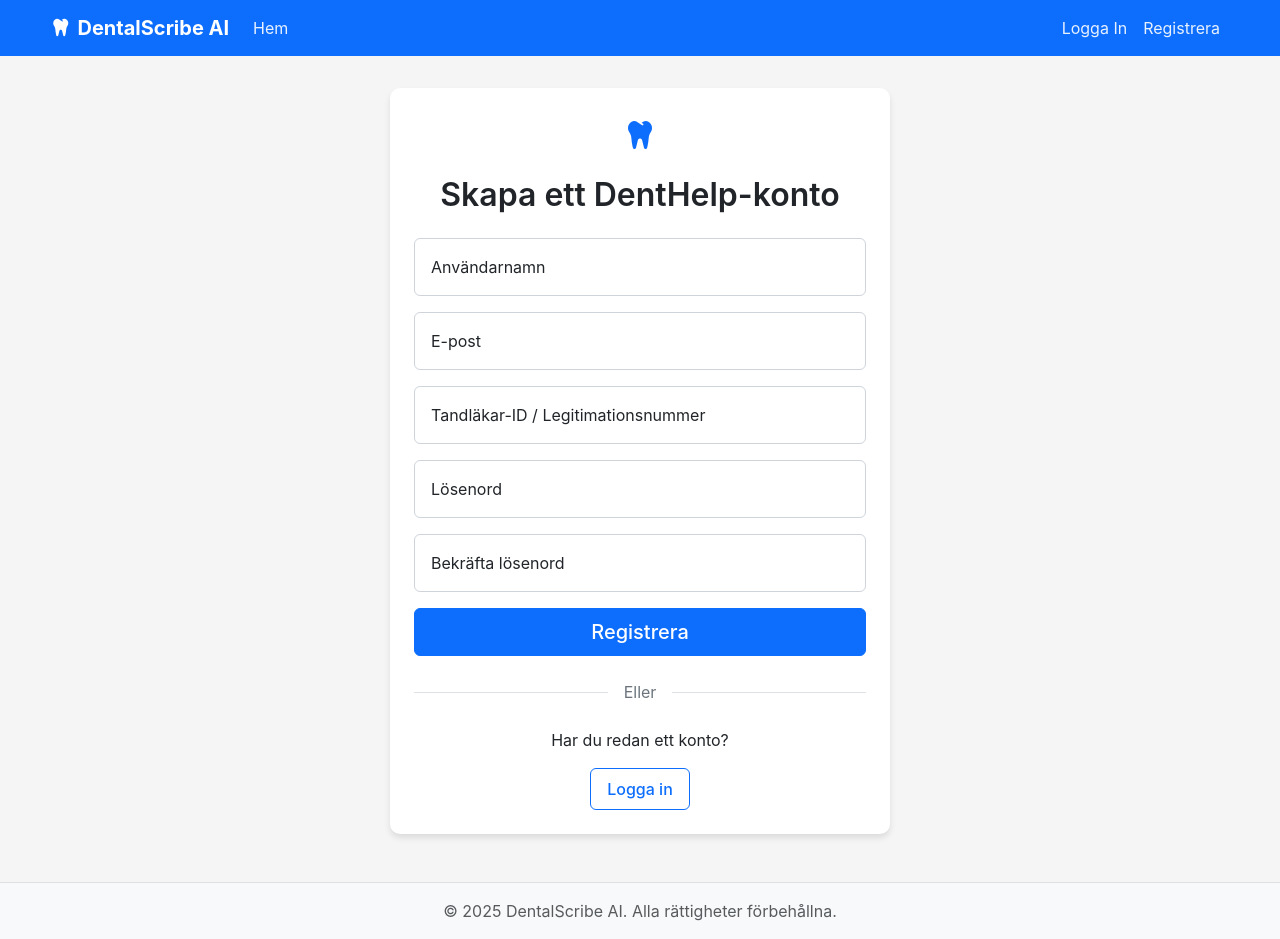
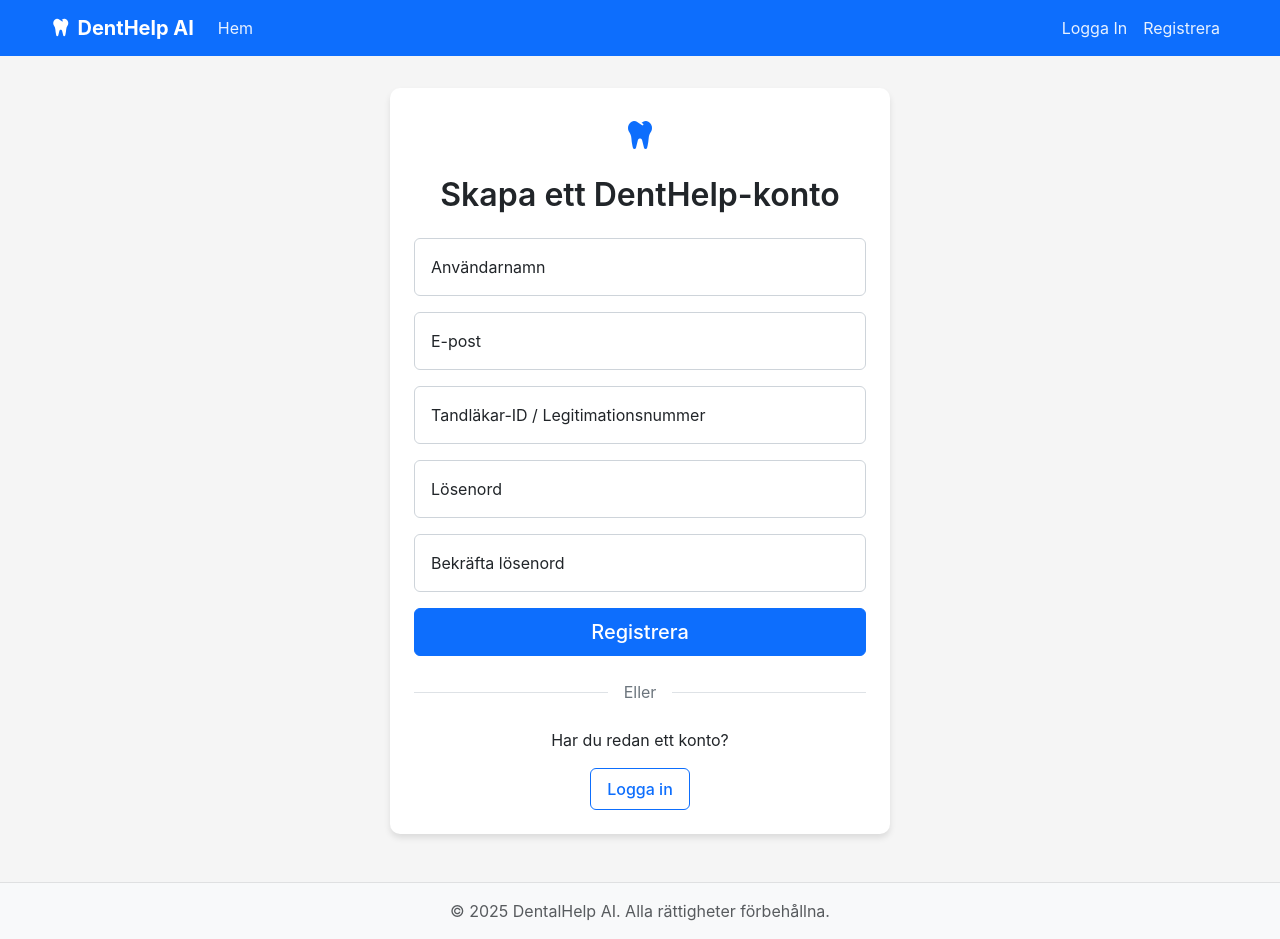
Before and after one commit to TonalLobster/DentHelpCommercial, a Flask app: page /register in a window 1280 px wide. Run offline with Flask 3, Linux system fonts and the light colour scheme.

Commit message:
Lade till denthelp som namn på appen. glömde göra ändringarna i base.html.

```diff
--- a/app/templates/base.html
+++ b/app/templates/base.html
@@ -3,7 +3,7 @@
 <head>
     <meta charset="UTF-8">
     <meta name="viewport" content="width=device-width, initial-scale=1.0">
-    <title>{% block title %}DentalScribe AI{% endblock %}</title>
+    <title>{% block title %}DentHelp AI{% endblock %}</title>
 
     <!-- Bootstrap CSS -->
     <link href="https://cdn.jsdelivr.net/npm/bootstrap@5.3.0/dist/css/bootstrap.min.css" rel="stylesheet">
@@ -22,7 +22,7 @@
         <div class="container">
             <a class="navbar-brand d-flex align-items-center" href="{{ url_for('main.index') }}">
                 <i class="fas fa-tooth me-2"></i>
-                <span>DentalScribe AI</span>
+                <span>DentHelp AI</span>
             </a>
             <button class="navbar-toggler" type="button" data-bs-toggle="collapse" data-bs-target="#navbarNav">
                 <span class="navbar-toggler-icon"></span>
@@ -88,7 +88,7 @@
     <!-- Footer -->
     <footer class="footer mt-5 py-3 bg-light">
         <div class="container text-center">
-            <span class="text-muted">© 2025 DentalScribe AI. Alla rättigheter förbehållna.</span>
+            <span class="text-muted">© 2025 DentalHelp AI. Alla rättigheter förbehållna.</span>
         </div>
     </footer>
 
```
